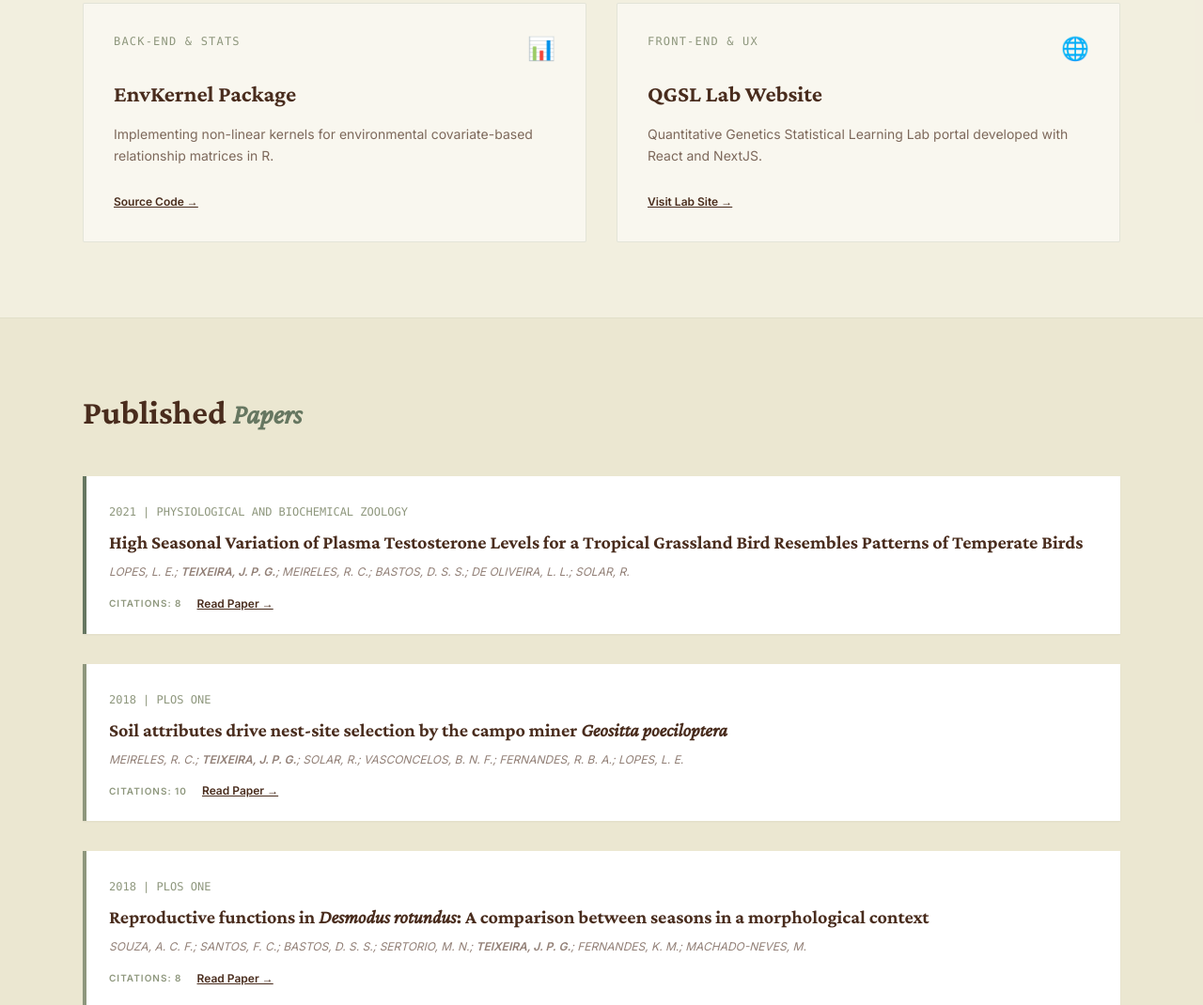
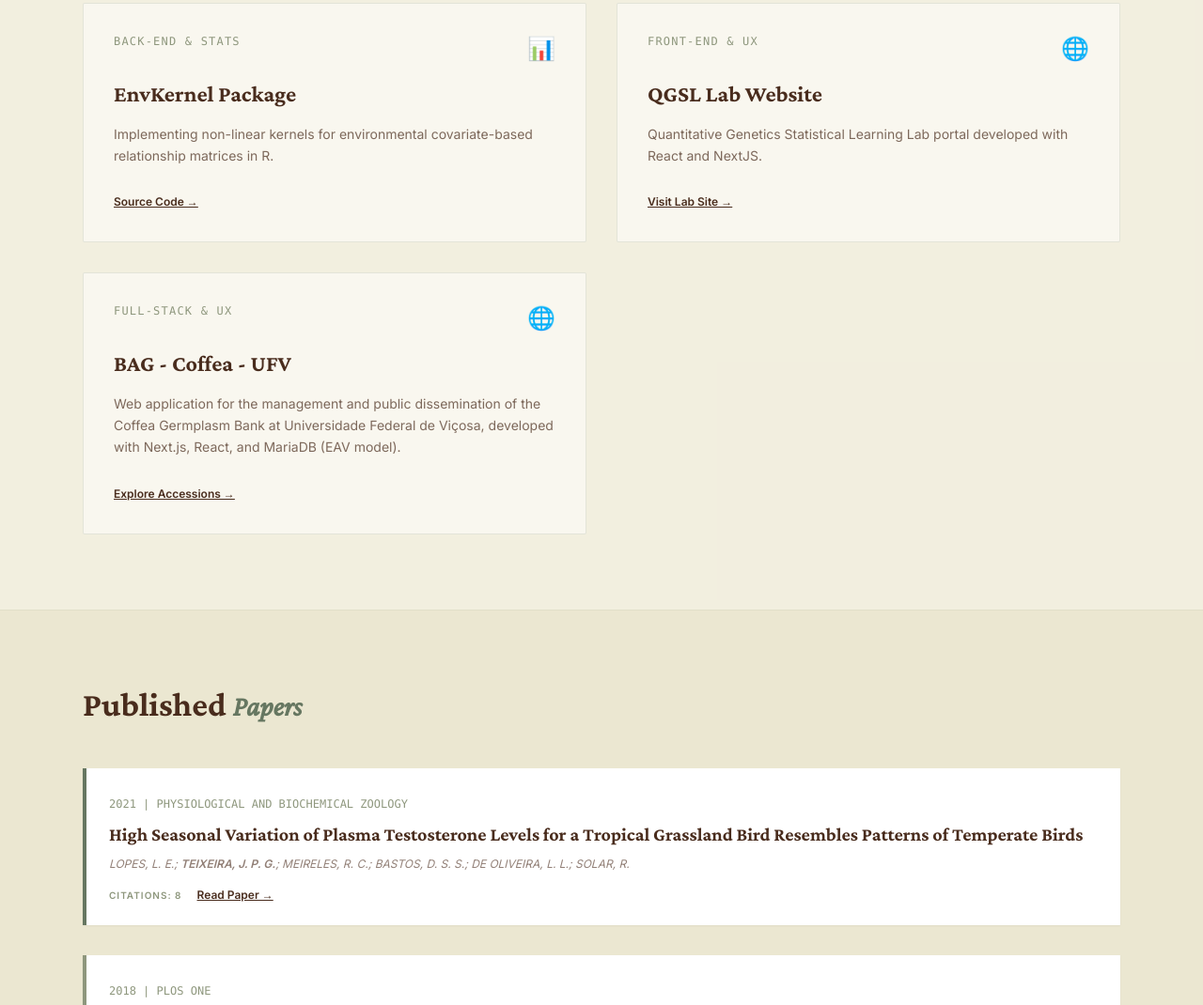
Before and after one commit to jpgteixeira/jpgteixeira.github.io, a plain HTML site: page index.html in a window 1280 px wide. Shown: the part 6728-7798 px from the top of the page at 94% size. Drawn offline with nearby package versions, Linux system fonts and the light colour scheme.

Commit message:
Add project section for BAG - Coffea - UFV
Added a new project section for 'BAG - Coffea - UFV' with description and link.

```diff
--- a/index.html
+++ b/index.html
@@ -292,6 +292,31 @@
                 href="#"
                 class="text-xs font-bold underline hover:text-moss-green"
                 >Visit Lab Site →</a
+              >
+            </div>
+            <div
+              class="border border-leaf-soft/20 p-8 rounded-sm hover:shadow-lg transition-all group bg-white/50"
+            >
+              <div class="flex justify-between items-start mb-4">
+                <span
+                  class="text-xs font-mono text-leaf-soft uppercase tracking-widest"
+                  >Full-stack & UX</span
+                >
+                <span class="text-2xl">🌐</span>
+              </div>
+              <h3
+                class="text-2xl font-bold mb-4 group-hover:text-moss-green transition-colors"
+              >
+                BAG - Coffea - UFV
+              </h3>
+              <p class="text-sm text-deep-earth/70 mb-6 leading-relaxed">
+                Web application for the management and public dissemination of the Coffea Germplasm Bank
+                at Universidade Federal de Viçosa, developed with Next.js, React, and MariaDB (EAV model).
+              </p>
+              <a
+                href="#"
+                class="text-xs font-bold underline hover:text-moss-green"
+                >Explore Accessions →</a
               >
             </div>
           </div>
```
